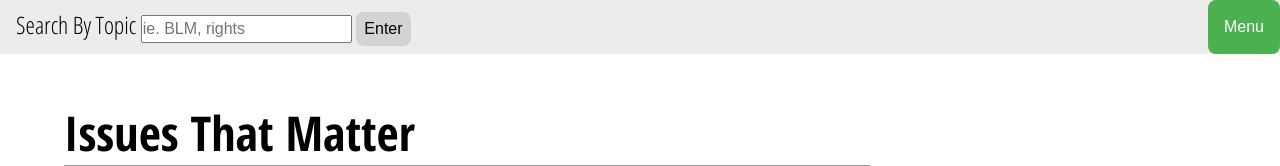
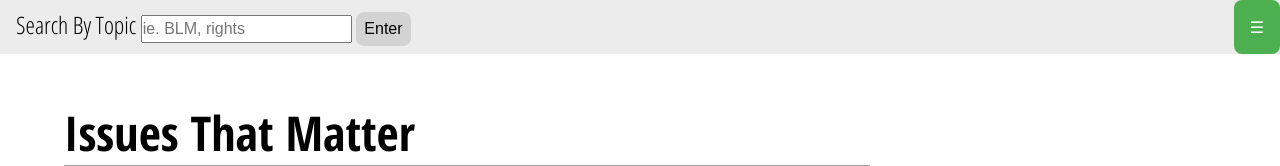
Before and after one commit to jfernnn/Issues-That-Matter, a Django app: page / in a window 1280 px wide. Shown: the top 166 px of the page. Run offline with Django 3.2, Linux system fonts and the light colour scheme; grey boxes are pictures that could not be loaded.

Commit message:
base.html views.py had to add changes before pull

```diff
--- a/main_app/templates/base.html
+++ b/main_app/templates/base.html
@@ -7,7 +7,8 @@
     <meta name="viewport" content="width=device-width, initial-scale=1.0">
     <meta http-equiv="X-UA-Compatible" content="ie=edge">
     <link rel="stylesheet" type="text/css" href="{% static 'css/style.css' %}">
-    <title>Resources</title>
+    <link rel="icon" href="{% static 'css/fist.png' %}" type="image/icon type">
+    <title>Issues That Matter</title>
     <link rel="stylesheet" type="text/css" href="{% static 'css/style.css' %}">
     <link href="https://fonts.googleapis.com/css2?family=Open+Sans+Condensed:ital,wght@0,300;0,700;1,300" rel="stylesheet">
 </head>
@@ -23,7 +24,8 @@
                 </form>
             </div>
             <div class="dropdown">
-                <button class="dropbtn">Menu</button>
+                <button class="dropbtn">&#x2630;</button>
+                <!-- <button class="dropbtn">Menu</button> -->
                 <div class="dropdown-content">
                 {% if user.is_authenticated %}
                     <a href="{% url 'index' %}"> All Resources</a>
--- a/main_app/views.py
+++ b/main_app/views.py
@@ -89,7 +89,7 @@ class ResourceDelete(DeleteView):
 class TopicCreate(CreateView):
   model = Topic
   fields = ['name']
-  success_url = '/resources/'
+  success_url = '/topics/create/'
 
   def form_valid(self, form):
     form.instance.name = form.instance.name.lower()
```
Also changed, not shown: main_app/static/css/fist.png (added), main_app/static/css/hamburger_black.png (added).
